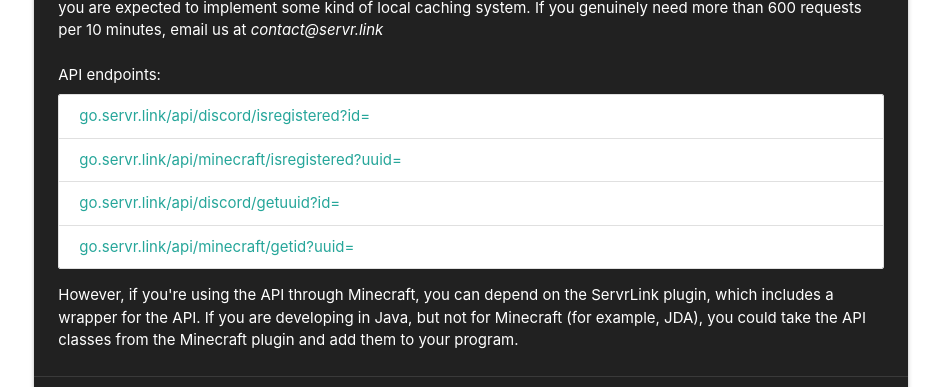
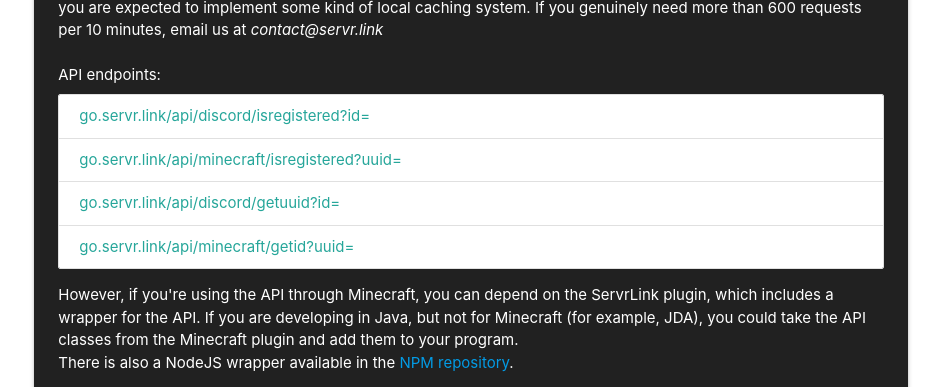
Before and after one commit to ServrLink/Website, a plain HTML site: page index.html in a window 1280 px wide. Shown: the part 1093-1480 px from the top of the page, without its empty margins (169-1110 px from the left). Drawn offline with nearby package versions, Linux system fonts and the light colour scheme.

Commit message:
add reference to nodejs api

```diff
--- a/index.html
+++ b/index.html
@@ -118,9 +118,12 @@
                                         </div>
                                     </div>
 
-                                    <p>
+                                    <p class="white-text">
                                         However, if you're using the API through Minecraft, you can depend on the ServrLink plugin, which includes a wrapper for the API. If you are developing in Java, but not for Minecraft (for example, JDA), you could
                                         take the API classes from the Minecraft plugin and add them to your program.
+
+                                        <br />
+                                        There is also a NodeJS wrapper available in the <a href="https://www.npmjs.com/package/servrlink-api">NPM repository</a>.
                                     </p>
                                 </div>
                                 <div class="card-action">
```
